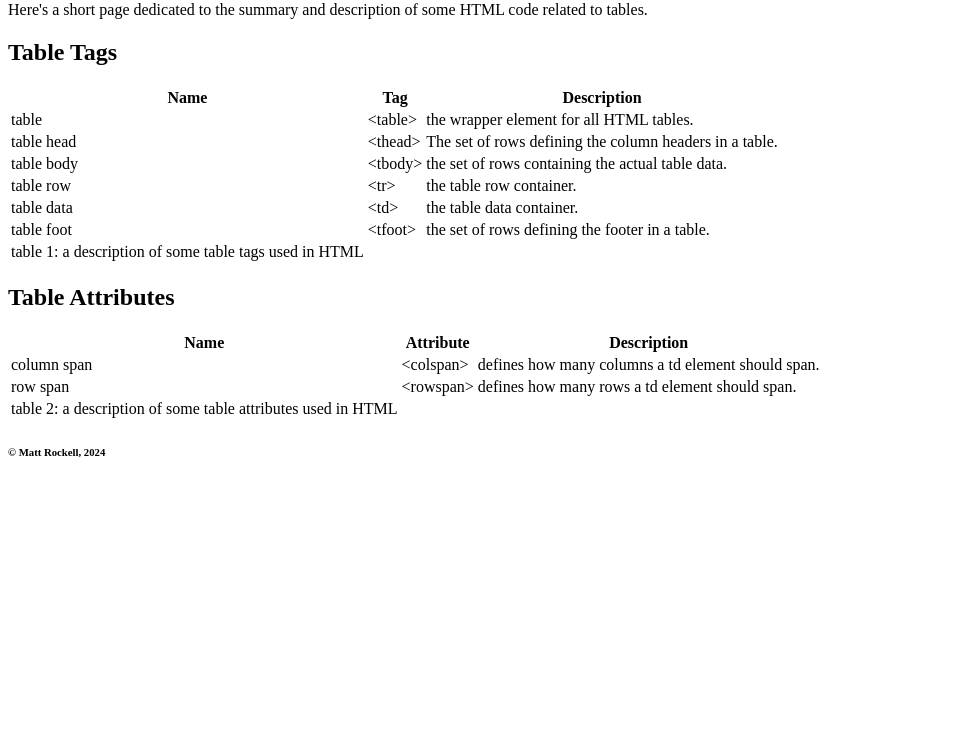
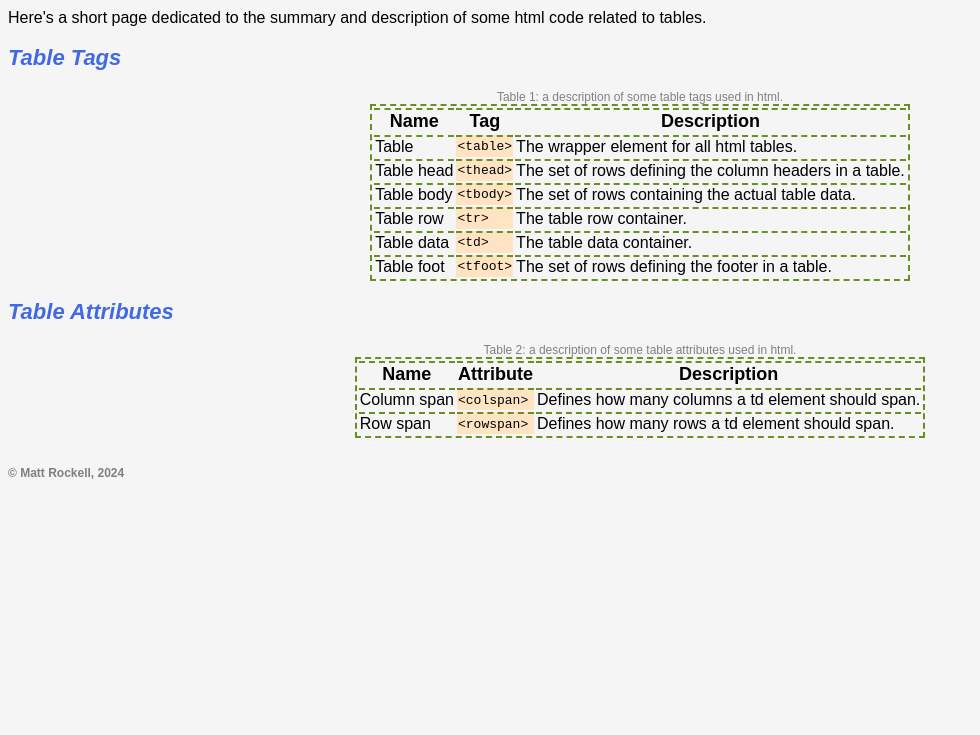
Before and after one commit to matthewrockell/codecademycheatsheet, a plain HTML site: page index.html in a window 1280 px wide. Shown: the part 65-800 px from the top of the page, without its empty margins (0-980 px from the left). Drawn offline with Linux system fonts and the light colour scheme.

Commit message:
Significantly upgraded the style.css file to make page more beautiful.

```diff
--- a/index.html
+++ b/index.html
@@ -5,82 +5,74 @@
     </head>
 
     <body>
-        <h1>HTML Tables</h1>
+        <h1>html tables</h1>
 
-        <p>Here's a short page dedicated to the summary and description of some HTML code related to tables.</p>
+        <p class="first-letter">here's a short page dedicated to the summary and description of some HTML code related to tables.</p>
 
-        <h2>Table Tags</h2>
+        <h2>table tags</h2>
 
         <table>
             <thead>
-                <th>Name</th>
-                <th>Tag</th>
-                <th>Description</th>
+                <th>name</th>
+                <th>tag</th>
+                <th>description</th>
             </thead>
             <tbody>
                 <tr>
                     <td>table</td>
-                    <td>&lt;table&gt;</td>
+                    <td class="code">&lt;table&gt;</td>
                     <td>the wrapper element for all HTML tables.</td>
                 </tr>
                 <tr>
                     <td>table head</td>
-                    <td>&lt;thead&gt;</td>
+                    <td class="code">&lt;thead&gt;</td>
                     <td>The set of rows defining the column headers in a table.</td>
                 </tr>
                 <tr>
                     <td>table body</td>
-                    <td>&lt;tbody&gt;</td>
+                    <td class="code">&lt;tbody&gt;</td>
                     <td>the set of rows containing the actual table data.</td>
                 </tr>
                 <tr>
                     <td>table row</td>
-                    <td>&lt;tr&gt;</td>
+                    <td class="code">&lt;tr&gt;</td>
                     <td>the table row container.</td>
                 </tr>
                 <tr>
                     <td>table data</td>
-                    <td>&lt;td&gt;</td>
+                    <td class="code">&lt;td&gt;</td>
                     <td>the table data container.</td>
                 </tr>
                 <tr>
                     <td>table foot</td>
-                    <td>&lt;tfoot&gt;</td>
+                    <td class="code">&lt;tfoot&gt;</td>
                     <td>the set of rows defining the footer in a table.</td>
                 </tr>
             </tbody>
-            <tfoot>
-                <tr>
-                    <td>table 1: a description of some table tags used in HTML</td>
-                </tr>
-            </tfoot>
+            <caption>table 1: a description of some table tags used in HTML.</caption>
         </table>
 
-        <h2>Table Attributes</h2>
+        <h2>table attributes</h2>
 
         <table>
             <thead>
-                <th>Name</th>
-                <th>Attribute</th>
-                <th>Description</th>
+                <th>name</th>
+                <th>attribute</th>
+                <th>description</th>
             </thead>
             <tbody>
                 <tr>
                     <td>column span</td>
-                    <td>&lt;colspan&gt;</td>
+                    <td class="code">&lt;colspan&gt;</td>
                     <td>defines how many columns a td element should span.</td>
                 </tr>
                 <tr>
                     <td>row span</td>
-                    <td>&lt;rowspan&gt;</td>
+                    <td class="code">&lt;rowspan&gt;</td>
                     <td>defines how many rows a td element should span.</td>
                 </tr>
             </tbody>
-            <tfoot>
-                <tr>
-                    <td>table 2: a description of some table attributes used in HTML</td>
-                </tr>
-            </tfoot>
+            <caption>table 2: a description of some table attributes used in HTML.</caption>
         </table>
 
     </body>
--- a/style.css
+++ b/style.css
@@ -1 +1,82 @@
-/* Add styles here */
+body {
+    background-color: #f5f5f5;
+}
+
+p {
+    font-family:Arial, Helvetica, sans-serif;
+    text-transform: lowercase;
+}
+
+p::first-letter {
+    text-transform: uppercase;
+}
+
+h1 {
+    font-family: arial;
+    text-align: center;
+    text-transform: uppercase;
+    color: purple;
+    font-size: 36px;
+    font-weight: bold;
+}
+
+h2 {
+    font-family: arial;
+    font-size: 22px;
+    color: royalblue;
+    font-style: italic;
+    text-transform: capitalize;
+}
+
+h6 {
+    font-family: arial;
+    font-size: 12px;
+    color: gray;
+}
+
+table {
+    border-style: dashed;
+    border-color: olivedrab;
+    border-width: 2px;
+    margin: 0 auto;
+}
+
+th {
+    font-family: arial;
+    border-top: 2px dashed olivedrab;
+    text-transform: lowercase;
+    font-weight: bold;
+    font-size: 18px;
+}
+
+th::first-letter {
+    text-transform: uppercase;
+}
+
+td {
+    font-family: arial;
+    border-top: 2px dashed olivedrab;
+    text-transform: lowercase;
+}
+
+td::first-letter {
+    text-transform: uppercase;
+}
+
+caption {
+    font-family: arial;
+    color: gray;
+    font-size: 12px;
+    text-align: center;
+    text-transform: lowercase;
+}
+
+caption::first-letter {
+    text-transform: uppercase;
+}
+
+.code {
+    font-family: monospace;
+    background-color: bisque;
+    text-transform: lowercase;
+}
```
